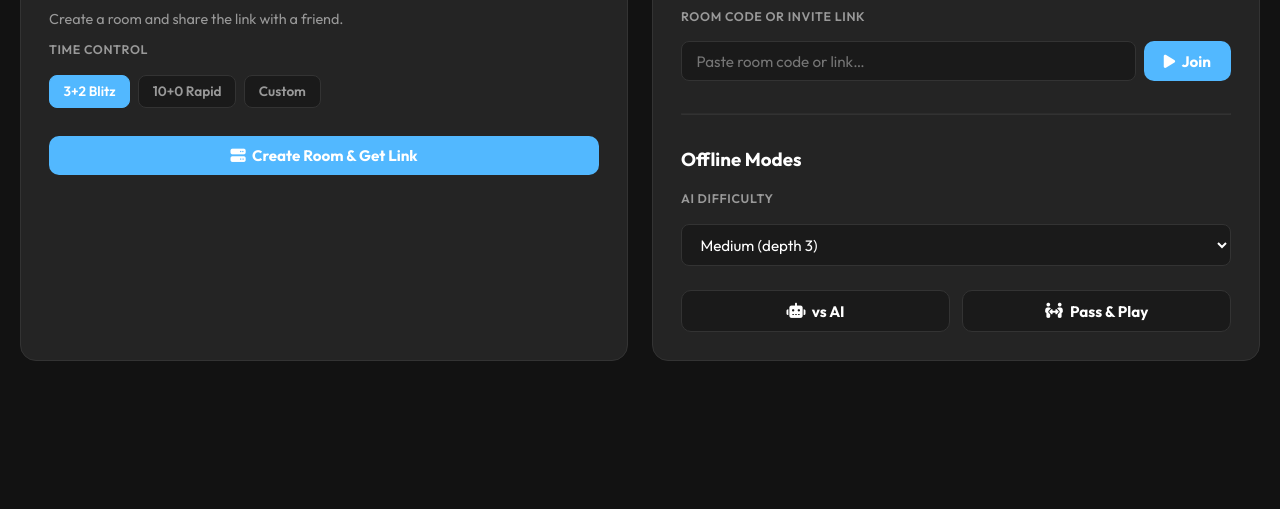
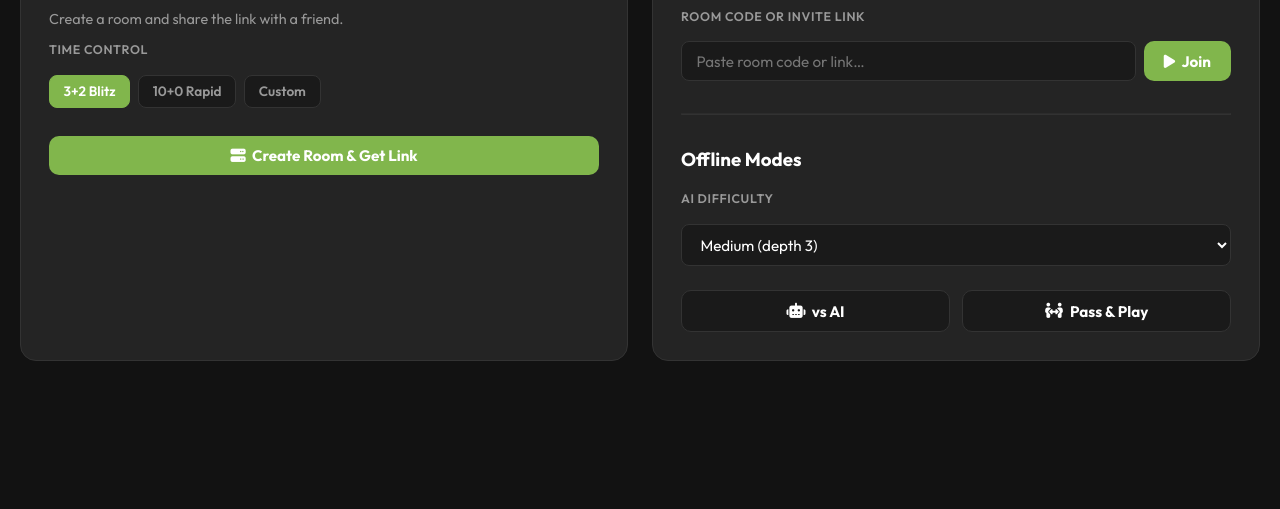
Before and after one commit to chessantigravity/chess, a plain HTML site: page index.html in a window 1280 px wide. Shown: the part 291-800 px from the top of the page. Drawn offline with nearby package versions, Linux system fonts and the light colour scheme; a script that the page names is missing.

Commit message:
style: Change Mono theme to classic Green & White board look with matching highlight overlays

```diff
--- a/style.css
+++ b/style.css
@@ -10,23 +10,23 @@ html { font-size: 16px; }
 /* ---------- THEME VARIABLES ---------- */
 :root,
 [data-theme="mono"] {
-    --bg:          #121212;   /* classic sleek dark background */
+    --bg:          #121212;   /* sleek slate-dark background */
     --bg2:         #1a1a1a;   /* header background */
     --card:        #242424;   /* sidebar / lobby cards */
     --card-border: #333333;
     --text:        #ffffff;
     --text2:       #999999;
-    --accent:      #52b8ff;   /* clean blue accent */
-    --accent2:     #3b82f6;
-    --danger:      #ef4444;
-    --sq-light:    #f0f2f5;   /* classic high-contrast off-white */
-    --sq-dark:     #3c3c3c;   /* classic dark charcoal */
-    --sq-sel:      rgba(82, 184, 255, 0.45);
-    --sq-last:     rgba(255, 255, 255, 0.20);
-    --sq-check:    rgba(239, 68, 68, 0.60);
+    --accent:      #81b64c;   /* vibrant chess.com green accent */
+    --accent2:     #6c9d3b;
+    --danger:      #e65c5c;
+    --sq-light:    #eeeed2;   /* classic cream-white */
+    --sq-dark:     #769656;   /* classic olive-green */
+    --sq-sel:      rgba(247, 247, 105, 0.55); /* classic yellow selection */
+    --sq-last:     rgba(247, 247, 105, 0.35); /* last move yellow tint */
+    --sq-check:    rgba(235, 97, 80, 0.65);
     --sq-hint:     rgba(0, 0, 0, 0.15);
     --board-border:#1a1a1a;
-    --clock-active:#52b8ff;
+    --clock-active:#81b64c;
 }
 [data-theme="wood"] {
     --bg:          #1a120a;
@@ -304,7 +304,7 @@ body {
 .sq.selected { background: var(--sq-sel) !important; }
 .sq.last-move { background: var(--sq-last) !important; }
 .sq.in-check { background: var(--sq-check) !important; }
-.sq.drag-hover { background: rgba(82, 184, 255, 0.50) !important; box-shadow: inset 0 0 0 3px var(--accent); }
+.sq.drag-hover { background: rgba(247, 247, 105, 0.40) !important; box-shadow: inset 0 0 0 3px var(--accent); }
 
 
 /* Piece SVG image */
```
